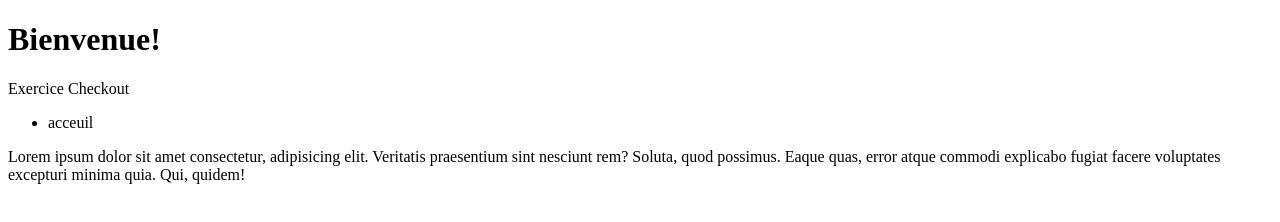
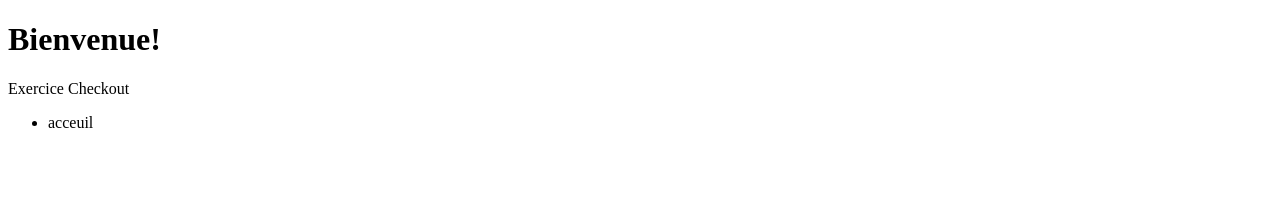
Before and after one commit to Meriem-ELK/exercice-checkout-Meriem-ELKOUARIR, a plain HTML site: page index.html in a window 1280 px wide. Drawn offline with Linux system fonts and the light colour scheme.

```diff
--- a/index.html
+++ b/index.html
@@ -13,11 +13,5 @@
         <li>acceuil</li>
       </ul>
     </nav>
-    <footer>
-      Lorem ipsum dolor sit amet consectetur, adipisicing elit. Veritatis
-      praesentium sint nesciunt rem? Soluta, quod possimus. Eaque quas, error
-      atque commodi explicabo fugiat facere voluptates excepturi minima quia.
-      Qui, quidem!
-    </footer>
   </body>
 </html>
```
